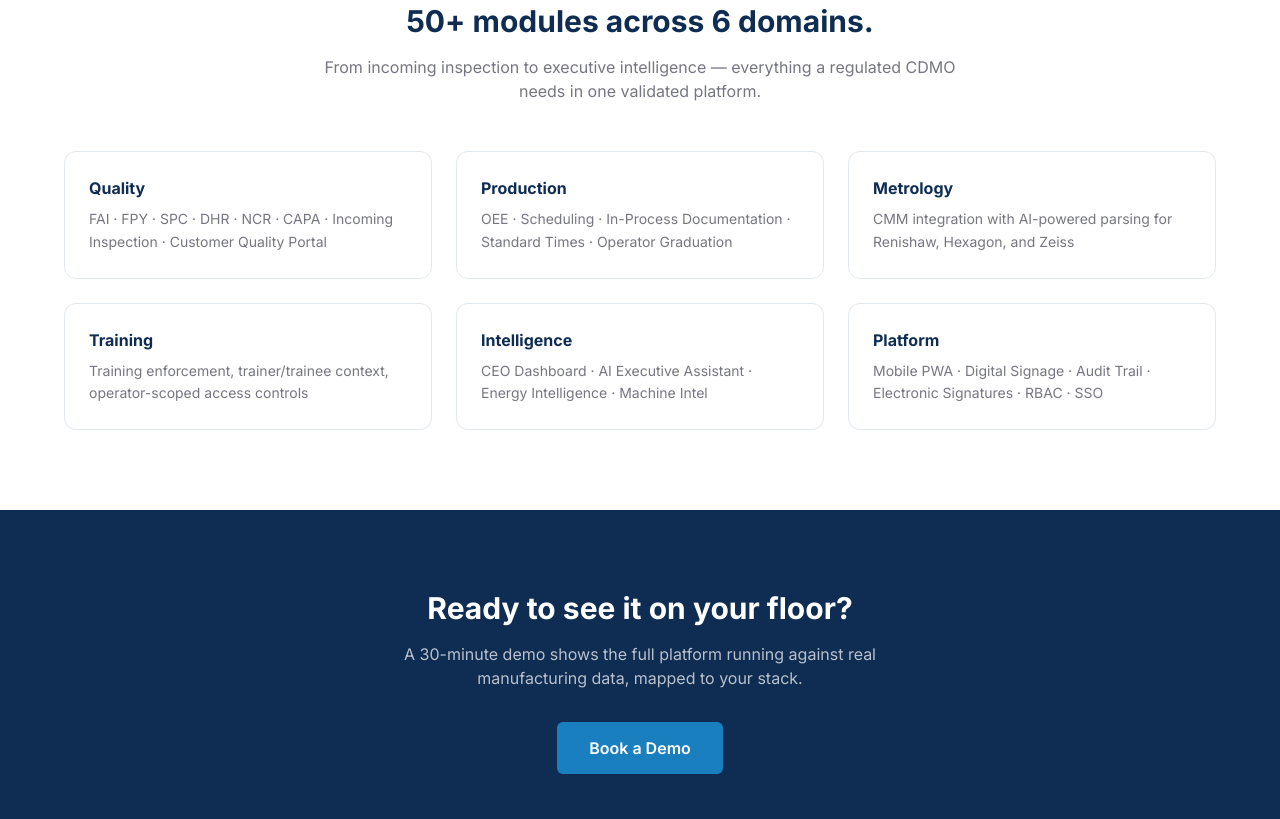
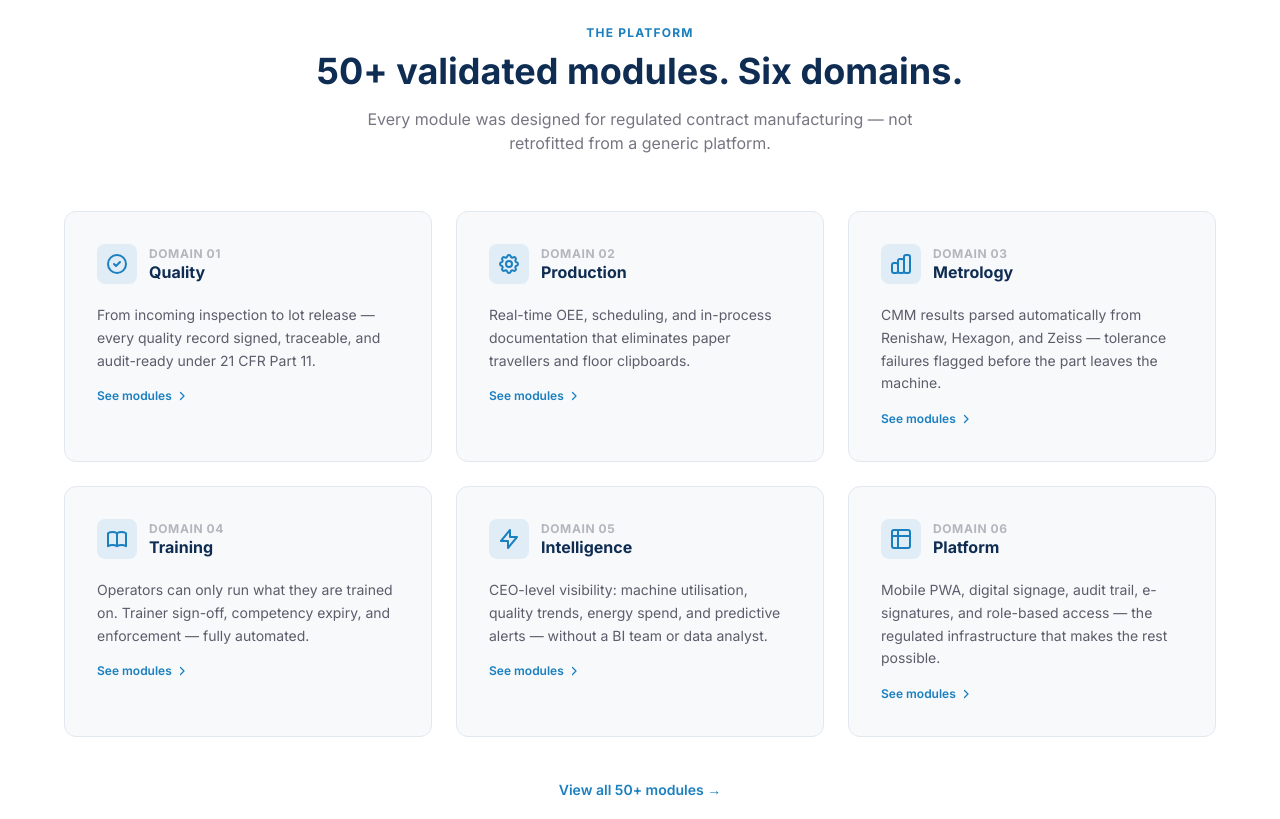
Before and after one commit to bogger24/mesvantage-site, an Astro site: page / in a window 1280 px wide. Shown: the part 6821-7640 px from the top of the page. Built offline with nearby package versions, Linux system fonts and the light colour scheme; Astro itself is replaced by a stand-in of ours.

Commit message:
feat(homepage): outcome-focused module domain grid

```diff
--- a/src/pages/index.astro
+++ b/src/pages/index.astro
@@ -639,26 +639,67 @@ import LeadCaptureModal from '../components/LeadCaptureModal';
   </section>
 
   <!-- Module highlights -->
-  <section class="bg-white py-20 px-6">
+  <section class="py-24 px-6 bg-white border-b border-border">
     <div class="max-w-6xl mx-auto">
-      <h2 class="text-3xl font-bold text-navy text-center mb-4">50+ modules across 6 domains.</h2>
-      <p class="text-center text-ink/60 mb-12 max-w-2xl mx-auto">
-        From incoming inspection to executive intelligence — everything a regulated CDMO needs in one validated platform.
-      </p>
-      <div class="grid md:grid-cols-2 lg:grid-cols-3 gap-6">
+      <div class="text-center mb-14">
+        <span class="text-xs font-bold tracking-widest text-accent uppercase">The platform</span>
+        <h2 class="mt-2 text-3xl md:text-4xl font-bold text-navy">50+ validated modules. Six domains.</h2>
+        <p class="mt-4 text-ink/60 max-w-xl mx-auto">
+          Every module was designed for regulated contract manufacturing — not retrofitted from a generic platform.
+        </p>
+      </div>
+      <div class="grid sm:grid-cols-2 lg:grid-cols-3 gap-6">
         {[
-          { domain: 'Quality', description: 'FAI · FPY · SPC · DHR · NCR · CAPA · Incoming Inspection · Customer Quality Portal' },
-          { domain: 'Production', description: 'OEE · Scheduling · In-Process Documentation · Standard Times · Operator Graduation' },
-          { domain: 'Metrology', description: 'CMM integration with AI-powered parsing for Renishaw, Hexagon, and Zeiss' },
-          { domain: 'Training', description: 'Training enforcement, trainer/trainee context, operator-scoped access controls' },
-          { domain: 'Intelligence', description: 'CEO Dashboard · AI Executive Assistant · Energy Intelligence · Machine Intel' },
-          { domain: 'Platform', description: 'Mobile PWA · Digital Signage · Audit Trail · Electronic Signatures · RBAC · SSO' },
-        ].map(tile => (
-          <div class="border border-border rounded-xl p-6 hover:border-accent transition-colors">
-            <h3 class="font-bold text-navy mb-2">{tile.domain}</h3>
-            <p class="text-sm text-ink/60 leading-relaxed">{tile.description}</p>
+          {
+            domain: 'Quality', num: '01',
+            icon: `<svg class="w-6 h-6" fill="none" viewBox="0 0 24 24" stroke="currentColor"><path stroke-linecap="round" stroke-linejoin="round" stroke-width="2" d="M9 12l2 2 4-4m6 2a9 9 0 11-18 0 9 9 0 0118 0z" /></svg>`,
+            outcome: 'From incoming inspection to lot release — every quality record signed, traceable, and audit-ready under 21 CFR Part 11.',
+          },
+          {
+            domain: 'Production', num: '02',
+            icon: `<svg class="w-6 h-6" fill="none" viewBox="0 0 24 24" stroke="currentColor"><path stroke-linecap="round" stroke-linejoin="round" stroke-width="2" d="M10.325 4.317c.426-1.756 2.924-1.756 3.35 0a1.724 1.724 0 002.573 1.066c1.543-.94 3.31.826 2.37 2.37a1.724 1.724 0 001.065 2.572c1.756.426 1.756 2.924 0 3.35a1.724 1.724 0 00-1.066 2.573c.94 1.543-.826 3.31-2.37 2.37a1.724 1.724 0 00-2.572 1.065c-.426 1.756-2.924 1.756-3.35 0a1.724 1.724 0 00-2.573-1.066c-1.543.94-3.31-.826-2.37-2.37a1.724 1.724 0 00-1.065-2.572c-1.756-.426-1.756-2.924 0-3.35a1.724 1.724 0 001.066-2.573c-.94-1.543.826-3.31 2.37-2.37.996.608 2.296.07 2.572-1.065z" /><path stroke-linecap="round" stroke-linejoin="round" stroke-width="2" d="M15 12a3 3 0 11-6 0 3 3 0 016 0z" /></svg>`,
+            outcome: 'Real-time OEE, scheduling, and in-process documentation that eliminates paper travellers and floor clipboards.',
+          },
+          {
+            domain: 'Metrology', num: '03',
+            icon: `<svg class="w-6 h-6" fill="none" viewBox="0 0 24 24" stroke="currentColor"><path stroke-linecap="round" stroke-linejoin="round" stroke-width="2" d="M9 19v-6a2 2 0 00-2-2H5a2 2 0 00-2 2v6a2 2 0 002 2h2a2 2 0 002-2zm0 0V9a2 2 0 012-2h2a2 2 0 012 2v10m-6 0a2 2 0 002 2h2a2 2 0 002-2m0 0V5a2 2 0 012-2h2a2 2 0 012 2v14a2 2 0 01-2 2h-2a2 2 0 01-2-2z" /></svg>`,
+            outcome: 'CMM results parsed automatically from Renishaw, Hexagon, and Zeiss — tolerance failures flagged before the part leaves the machine.',
+          },
+          {
+            domain: 'Training', num: '04',
+            icon: `<svg class="w-6 h-6" fill="none" viewBox="0 0 24 24" stroke="currentColor"><path stroke-linecap="round" stroke-linejoin="round" stroke-width="2" d="M12 6.253v13m0-13C10.832 5.477 9.246 5 7.5 5S4.168 5.477 3 6.253v13C4.168 18.477 5.754 18 7.5 18s3.332.477 4.5 1.253m0-13C13.168 5.477 14.754 5 16.5 5c1.747 0 3.332.477 4.5 1.253v13C19.832 18.477 18.247 18 16.5 18c-1.746 0-3.332.477-4.5 1.253" /></svg>`,
+            outcome: 'Operators can only run what they are trained on. Trainer sign-off, competency expiry, and enforcement — fully automated.',
+          },
+          {
+            domain: 'Intelligence', num: '05',
+            icon: `<svg class="w-6 h-6" fill="none" viewBox="0 0 24 24" stroke="currentColor"><path stroke-linecap="round" stroke-linejoin="round" stroke-width="2" d="M13 10V3L4 14h7v7l9-11h-7z" /></svg>`,
+            outcome: 'CEO-level visibility: machine utilisation, quality trends, energy spend, and predictive alerts — without a BI team or data analyst.',
+          },
+          {
+            domain: 'Platform', num: '06',
+            icon: `<svg class="w-6 h-6" fill="none" viewBox="0 0 24 24" stroke="currentColor"><path stroke-linecap="round" stroke-linejoin="round" stroke-width="2" d="M9 3H5a2 2 0 00-2 2v4m6-6h10a2 2 0 012 2v4M9 3v18m0 0h10a2 2 0 002-2V9M9 21H5a2 2 0 01-2-2V9m0 0h18" /></svg>`,
+            outcome: 'Mobile PWA, digital signage, audit trail, e-signatures, and role-based access — the regulated infrastructure that makes the rest possible.',
+          },
+        ].map(m => (
+          <div class="bg-surface border border-border rounded-xl p-8 hover:border-accent/40 hover:shadow-sm transition-all">
+            <div class="flex items-center gap-3 mb-5">
+              <div class="w-10 h-10 rounded-lg bg-accent/10 text-accent flex items-center justify-center flex-shrink-0" set:html={m.icon} />
+              <div>
+                <div class="text-xs font-bold tracking-wider text-ink/30 uppercase">Domain {m.num}</div>
+                <div class="text-base font-bold text-navy leading-tight">{m.domain}</div>
+              </div>
+            </div>
+            <p class="text-ink/70 leading-relaxed text-sm">{m.outcome}</p>
+            <a href={`/product#${m.domain.toLowerCase()}`} class="inline-flex items-center gap-1 mt-4 text-xs font-semibold text-accent hover:text-accent-dark transition-colors">
+              See modules <svg class="w-3 h-3" fill="none" viewBox="0 0 24 24" stroke="currentColor"><path stroke-linecap="round" stroke-linejoin="round" stroke-width="2.5" d="M9 5l7 7-7 7" /></svg>
+            </a>
           </div>
         ))}
+      </div>
+      <div class="mt-10 text-center">
+        <a href="/product" class="text-sm font-semibold text-accent hover:text-accent-dark transition-colors">
+          View all 50+ modules →
+        </a>
       </div>
     </div>
   </section>
```
